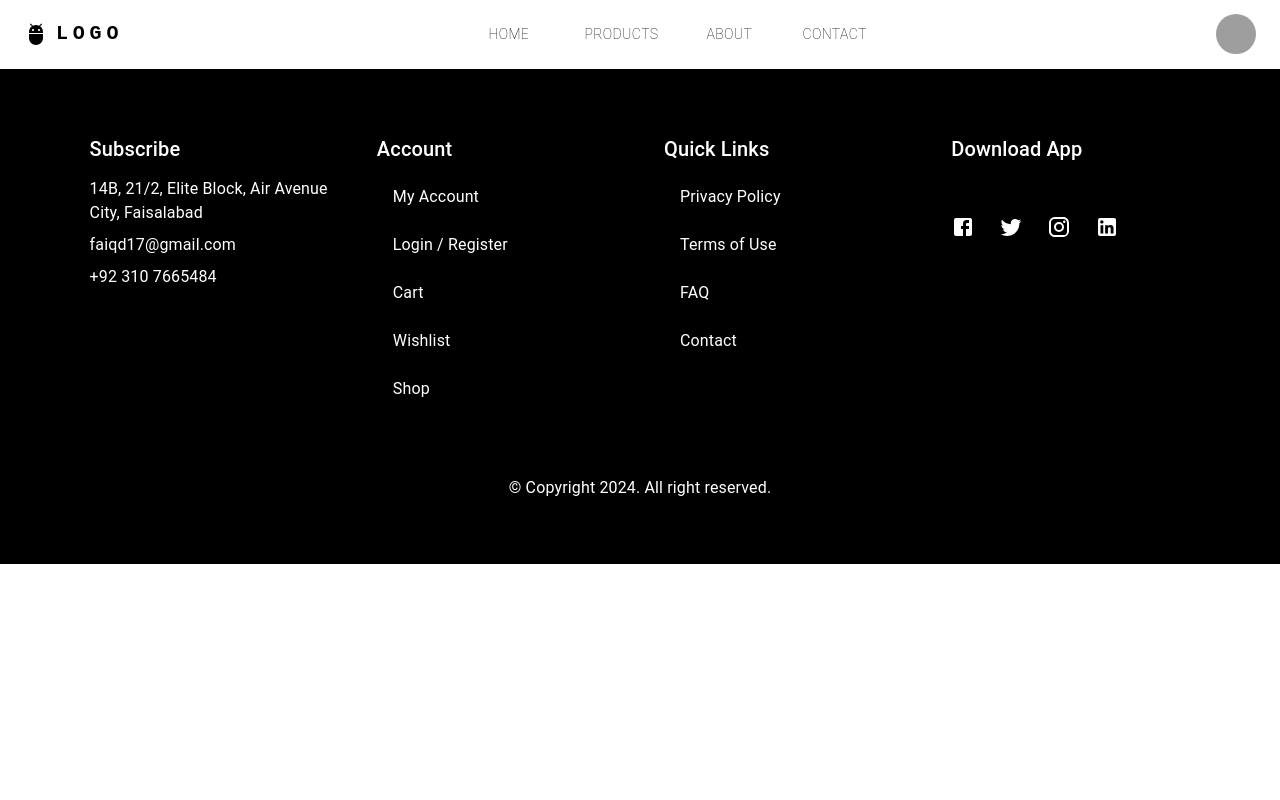
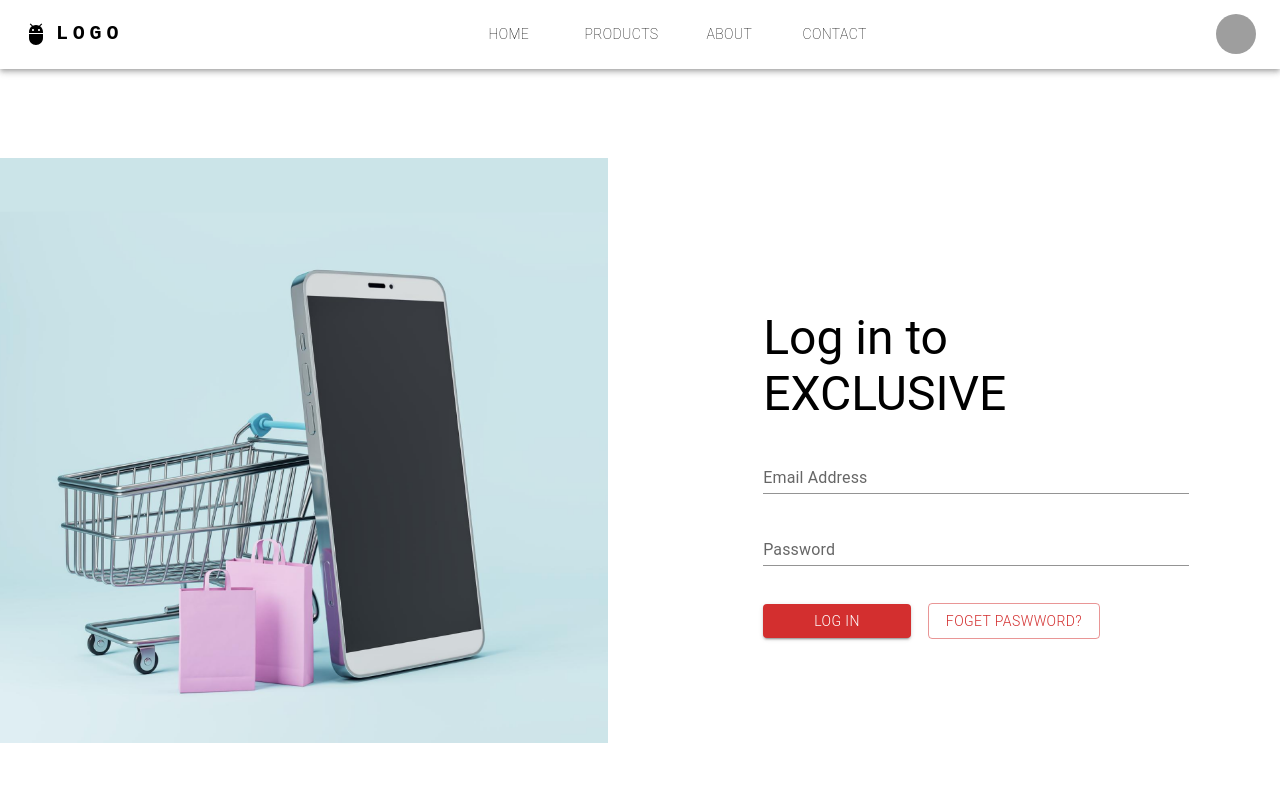
Before and after one commit to Faiq-Dogar/ecommerce-website, a React (Create React App) app: page /signIn in a window 1280 px wide. Shown: the top 800 px of the page. Built offline with nearby package versions, Linux system fonts and the light colour scheme; data requests are answered from the project's data file; grey boxes are pictures that could not be loaded.

Commit message:
Login 11/July/24

```diff
--- a/src/App.js
+++ b/src/App.js
@@ -9,6 +9,7 @@ import aboutImage from './Images/Screenshot 2024-07-10 155335.png'
 import About from './pages/About';
 import Contact from './pages/Contact';
 import ProductDiscription from './pages/ProductDiscription';
+import Signin from './pages/Signin';
 
 function App() {
 
@@ -56,6 +57,7 @@ function App() {
         />} />
         <Route path='/contacts' element={<Contact />} />
         <Route path="/product/:productId" element={<ProductDiscription />} />
+        <Route path="/signIn" element={<Signin/>} />
       </Routes>
       <Footer />
     </>
--- a/src/index.css
+++ b/src/index.css
@@ -47,3 +47,7 @@ body {
   margin-bottom: "auto";
   font-size: "2em";
 }
+.login-form{
+  width:70%;
+  margin: 25% auto;
+}
--- a/src/pages/Signin.js
+++ b/src/pages/Signin.js
@@ -1,12 +1,44 @@
-import { Grid } from '@mui/material'
-import saleImage from './Images/Screenshot 2024-07-11 063446.png'
+import { Box, Button, Grid, Stack, TextField, Typography } from '@mui/material'
+import signInImage from '../Images/Screenshot 2024-07-11 063446.png'
 import React from 'react'
 
-
 const Signin = () => {
-  return (
-    <Grid
-  )
+    return (
+        <Grid container spacing={8} sx={{ my: "2%" }}>
+            <Grid item xs={6} md={6}>
+                <img src={signInImage} alt='SignIn Image' style={{ width: "100%" }} />
+            </Grid>
+            <Grid item xs={6} md={6}>
+                <form className='login-form'>
+                    <Stack direction="column" spacing={3}>
+                        <Typography variant='h3'>
+                            Log in to EXCLUSIVE
+                        </Typography>
+                        <TextField
+                            id="standard-search"
+                            label="Email Address"
+                            type="search"
+                            variant="standard"
+                        />
+                        <TextField
+                            id="standard-search"
+                            label="Password"
+                            type="search"
+                            variant="standard"
+                        />
+                        <Box>
+                            <Button variant='contained' color='error' sx={{ my: "3%", px: "12%", pt: "1.25%", pb: "1%", fontWeight: "light" }}>
+                                Log In
+                            </Button>
+                            <Button variant='outlined' color='error' sx={{ my: "3%", ml: "4%", px: "4%", pt: "1.25%", pb: "1%", fontWeight: "light" }}>
+                                Foget Paswword?
+                            </Button>
+                        </Box>
+                    </Stack>
+                </form>
+            </Grid>
+        </Grid>
+    )
 }
 
 export default Signin
```
